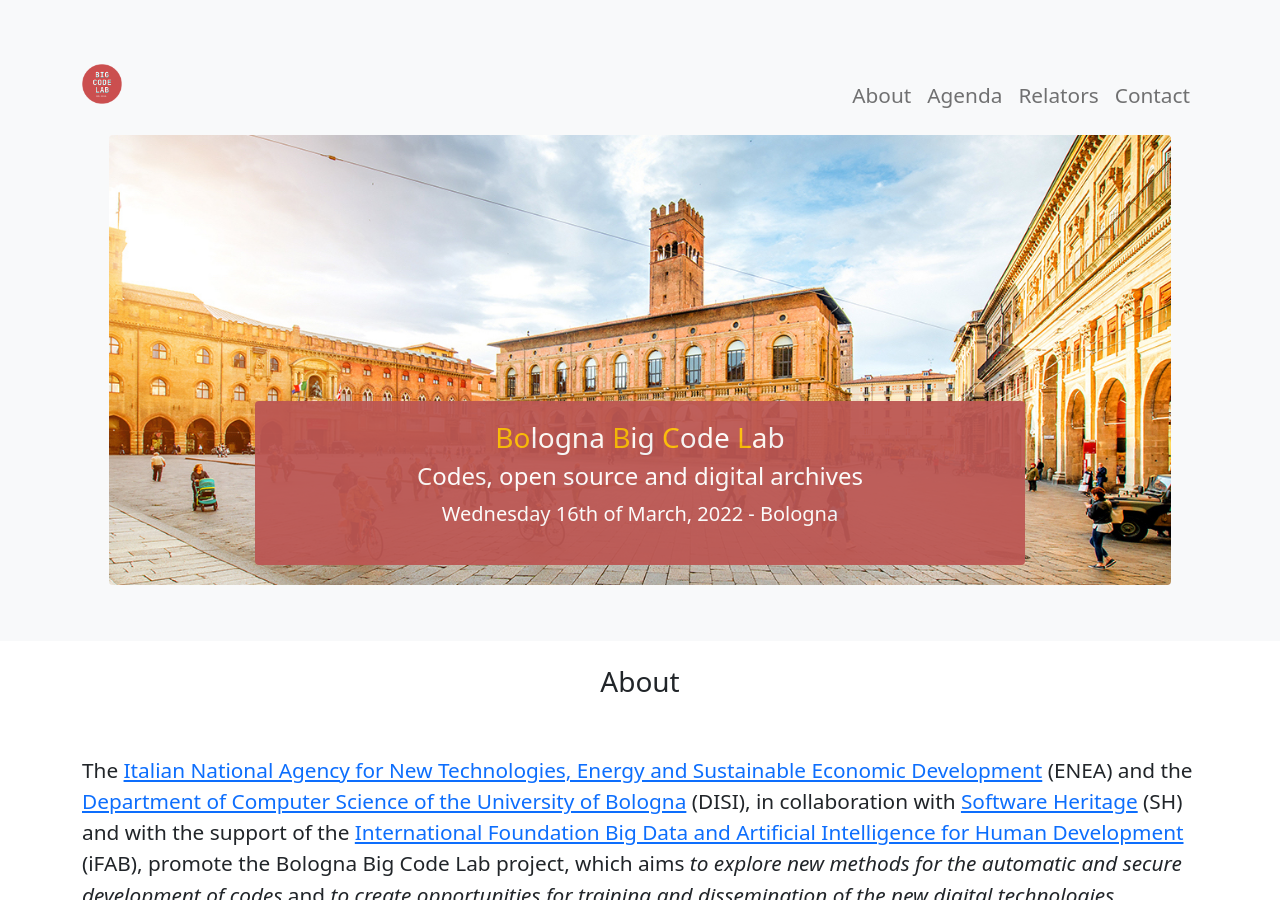
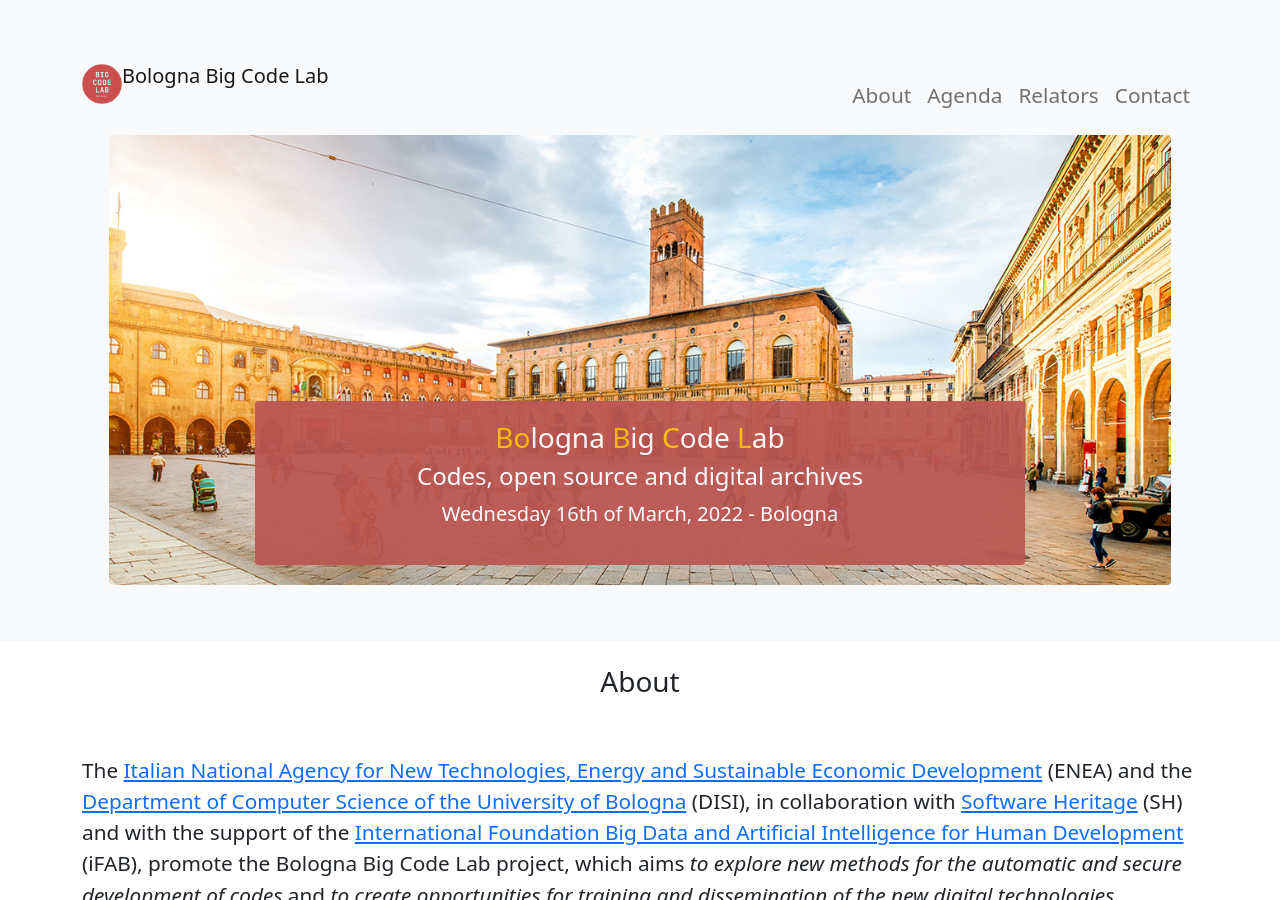
Before and after one commit to bologna-big-code/bologna-big-code.github.io, a Jekyll site: the page built from pages/index.md, in a window 1280 px wide and 900 px high. Built offline with Jekyll 4.4.1, drawn with Linux system fonts in a browser that asks for light colours.

Commit message:
Update default.html

```diff
--- a/_layouts/default.html
+++ b/_layouts/default.html
@@ -40,7 +40,7 @@
 
             <nav class="navbar navbar-expand-lg navbar-light">
 
-                <a class="navbar-brand d-flex h1 font-weight-light" href="/"><img src="{{ site.logo }}" height="40" width="auto" class="d-inline-block align-baseline" alt="" loading="lazy">{{ site.name }}</a>
+                <a class="navbar-brand d-flex h1 font-weight-light" href="/"><img src="{{ site.logo }}" height="40" width="auto" class="d-inline-block align-baseline" alt="" loading="lazy">{{ site.title }}</a>
 
                 <button class="navbar-toggler" type="button" data-bs-toggle="collapse" data-bs-target="#navbarToggler" aria-controls="navbarToggler" aria-expanded="false" aria-label="Toggle navigation"><span class="navbar-toggler-icon"></span></button>
 
```
